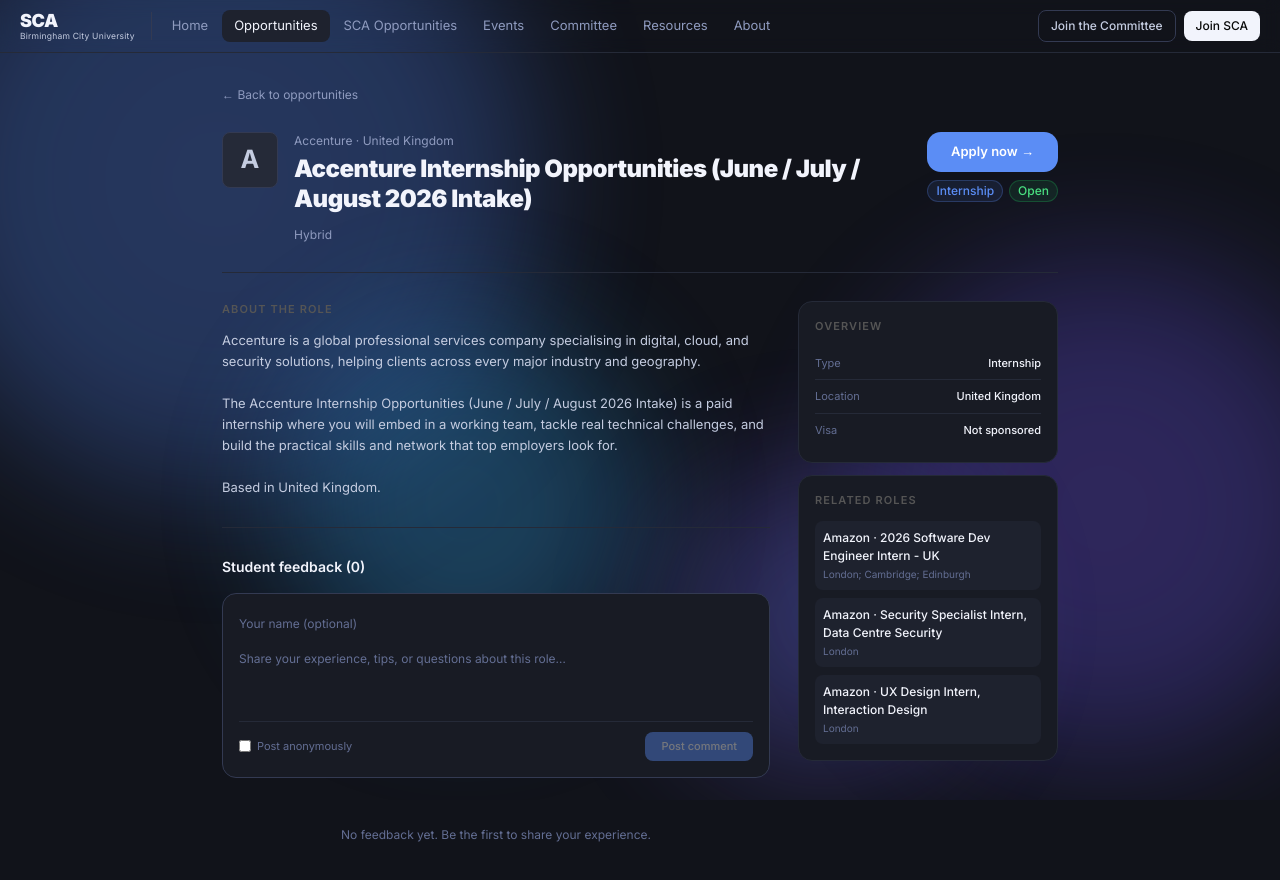
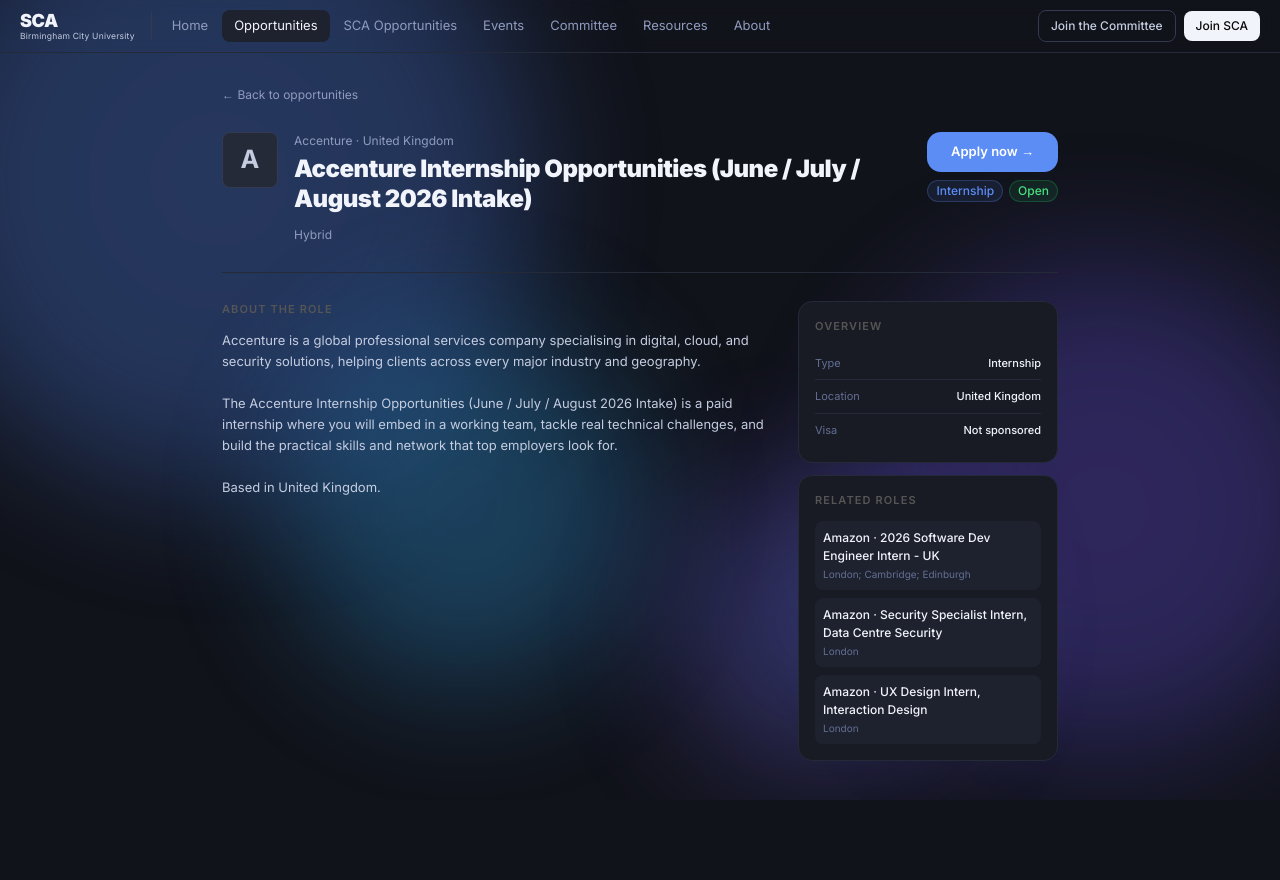
Before and after one commit to uffbilxl/sca, a Next.js app: page /opportunities/accenture-accenture-internship-opportunities-june-july-augus in a window 1280 px wide. Shown: the top 880 px of the page. After the commit the page ends 800 px from the top, so only its background shows below. Built offline with nearby package versions, Linux system fonts and the light colour scheme.

Commit message:
Remove comments section from opportunity detail pages

```diff
--- a/src/app/opportunities/[slug]/page.tsx
+++ b/src/app/opportunities/[slug]/page.tsx
@@ -2,7 +2,6 @@
 import Link from 'next/link'
 import { OPPORTUNITIES } from '@/data/opportunities'
 import { formatDeadline, deadlineStatus, opportunityTypeLabel, opportunityTypeBadgeClass, workModeLabel, formatSalary } from '@/lib/utils'
-import { CommentsSection } from '@/components/comments/CommentsSection'
 import { CompanyLogo } from '@/components/ui/CompanyLogo'
 
 interface Props { params: { slug: string } }
@@ -118,7 +117,6 @@
             </div>
           )}
 
-          <CommentsSection opportunityId={opp.id} initialComments={[]} />
         </div>
 
         {/* Sidebar */}
```
